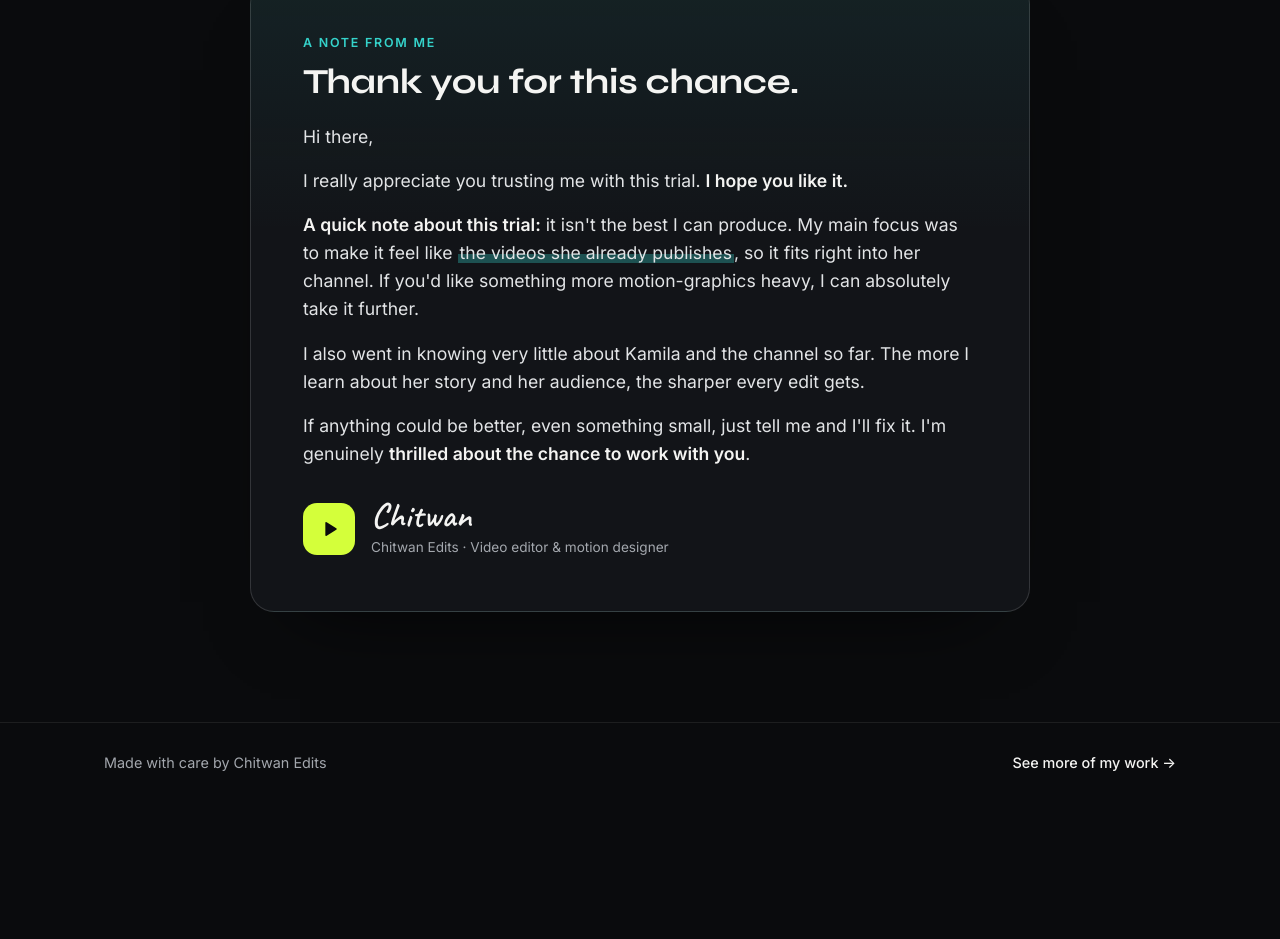
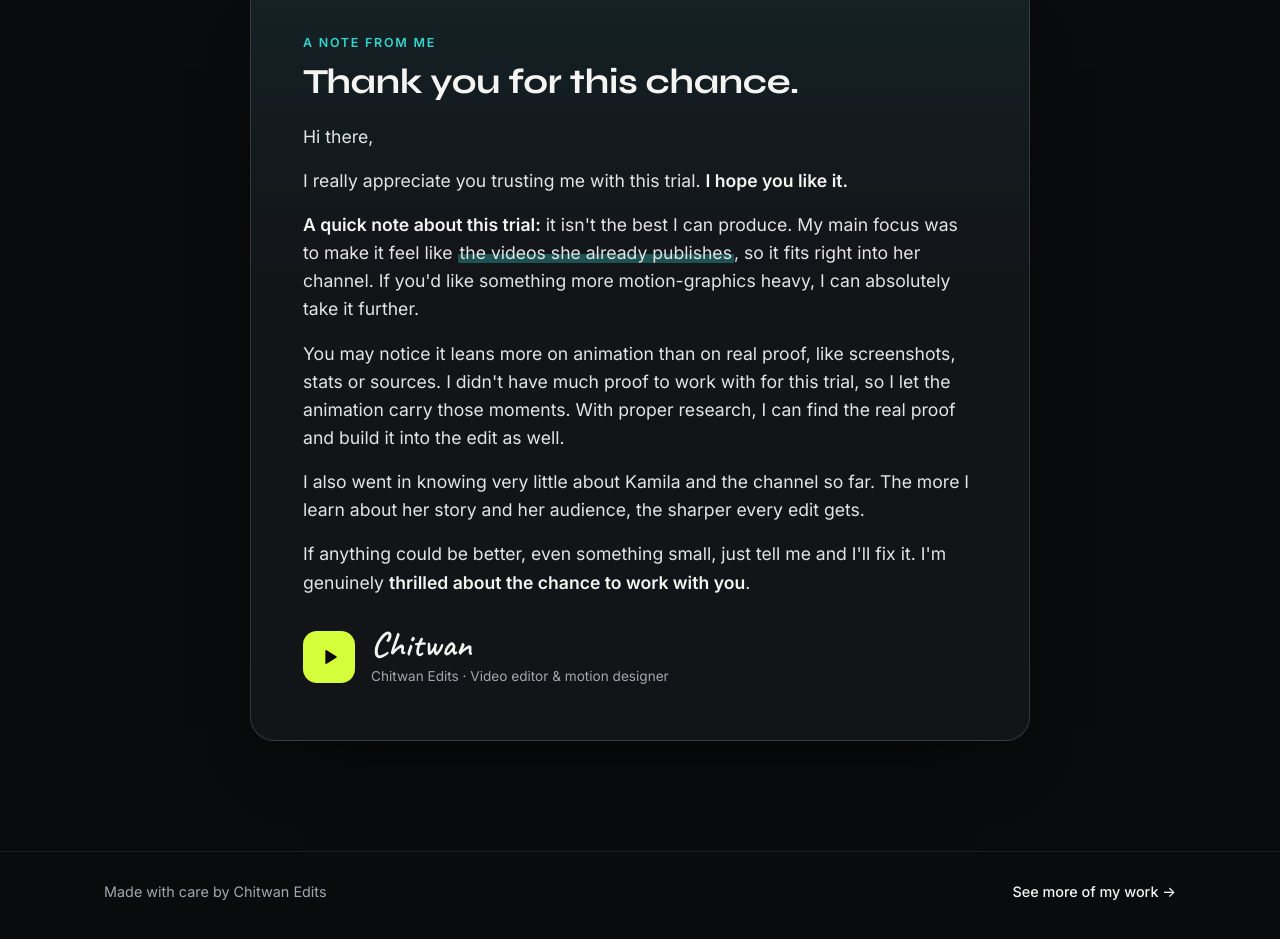
Before and after one commit to ChitwanBhatia/ChitwanEdits-Website, a plain HTML site: page site/trial/ThriveCart.html in a window 1280 px wide. Shown: the part 1264-2203 px from the top of the page. Before the commit the page ends 2078 px from the top, so only its background shows below. Drawn offline with Linux system fonts and the light colour scheme.

Commit message:
Add a line about real proof to the ThriveCart trial note
Explains that the trial leans on animation because there was little
proof material, and that proper research would bring real proof in.

Co-Authored-By: Claude Opus 5.5 <noreply@anthropic.com>

```diff
--- a/site/trial/ThriveCart.html
+++ b/site/trial/ThriveCart.html
@@ -390,6 +390,7 @@
           <p>Hi there,</p>
           <p>I really appreciate you trusting me with this trial. <strong>I hope you like it.</strong></p>
           <p><strong>A quick note about this trial:</strong> it isn't the best I can produce. My main focus was to make it feel like <mark>the videos she already publishes</mark>, so it fits right into her channel. If you'd like something more motion-graphics heavy, I can absolutely take it further.</p>
+          <p>You may notice it leans more on animation than on real proof, like screenshots, stats or sources. I didn't have much proof to work with for this trial, so I let the animation carry those moments. With proper research, I can find the real proof and build it into the edit as well.</p>
           <p>I also went in knowing very little about Kamila and the channel so far. The more I learn about her story and her audience, the sharper every edit gets.</p>
           <p>If anything could be better, even something small, just tell me and I'll fix it. I'm genuinely <strong>thrilled about the chance to work with you</strong>.</p>
         </div>
```
